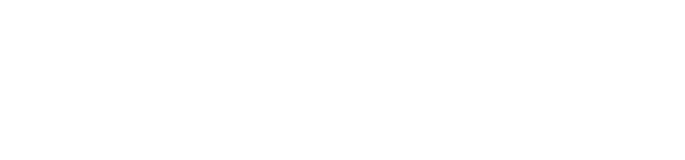
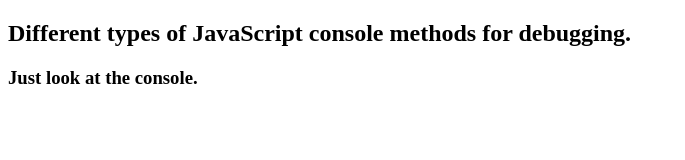
Before and after one commit to khassanmahmud/js-console, a plain HTML site: page index.html in a window 1280 px wide. Shown: the whole page, without its empty margins (0-685 px from the left). Drawn offline with Linux system fonts and the light colour scheme.

Commit message:
Title added to the file.

```diff
--- a/index.html
+++ b/index.html
@@ -1,6 +1,10 @@
 <!DOCTYPE html>
 <html>
+<title>Different types of JavaScript console methods for debugging.</title>
 <body>
+    <h2>Different types of JavaScript console methods for debugging.</h2>
+    <h3>Just look at the console.</h3>
+
     <script>
 
         let person = {
@@ -95,8 +99,6 @@
         console.groupEnd();
         console.log("Back to the profession scope");
         console.groupEnd();
-
-
     </script>
 </body>
 </html>
```
Lines whose indentation alone changed are shown as unchanged.
